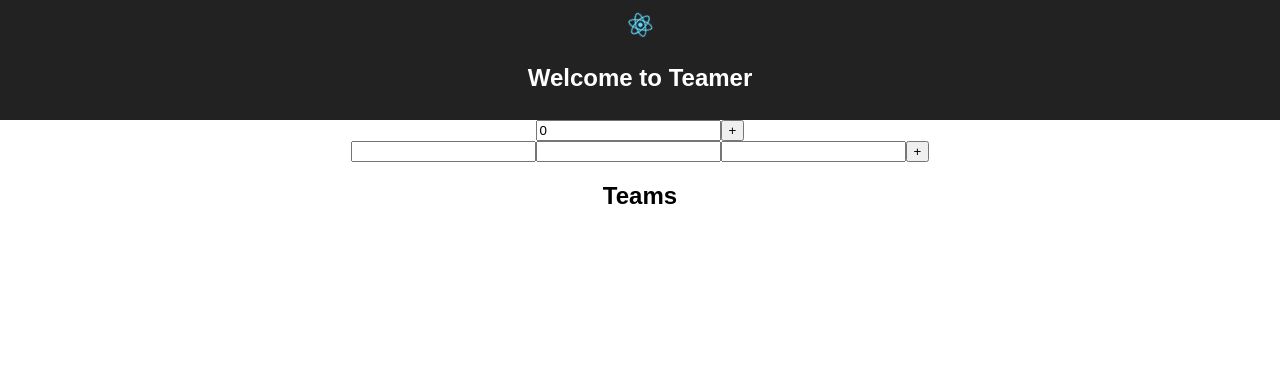
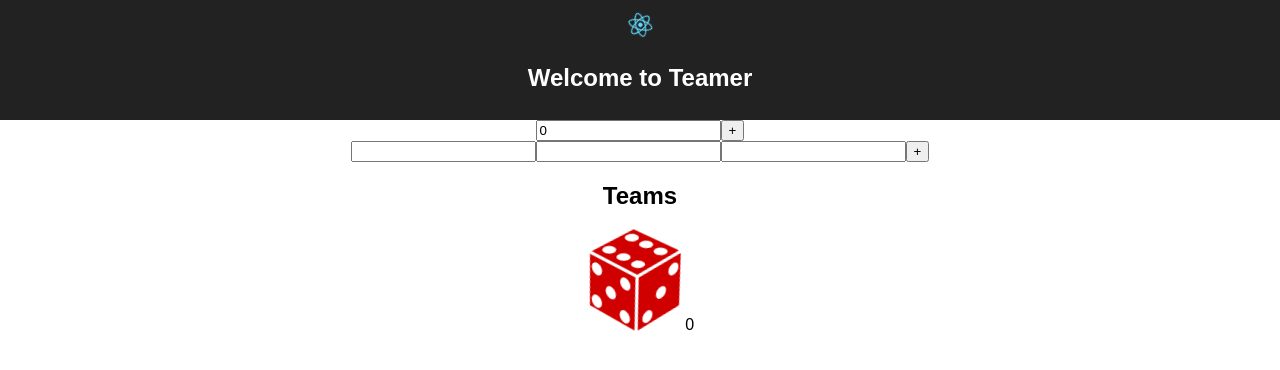
Before and after one commit to kriswep/react-teamer, a React (Create React App) app: page / in a window 1280 px wide. Shown: the top 370 px of the page. Built offline with nearby package versions, Linux system fonts and the light colour scheme.

Commit message:
add simple dice

```diff
--- a/src/container/Teamer.js
+++ b/src/container/Teamer.js
@@ -2,6 +2,7 @@ import React, { Component } from 'react';
 
 import Teams from './Teams';
 import Rules from './Rules';
+import Dicer from '../presentation/Dicer';
 
 class Teamer extends Component {
   constructor(props) {
@@ -12,7 +13,8 @@ class Teamer extends Component {
       rules: {
         members: 0
       },
-      teams: []
+      teams: [],
+      lastTeamAddedInto: 0,
     }
   }
   // Lifecycle method
@@ -21,8 +23,6 @@ class Teamer extends Component {
 
   setRules(rules) {
     this.setState({ rules: rules });
-    console.log(this.state.rules);
-
   }
 
   addTeam(team) {
@@ -37,7 +37,12 @@ class Teamer extends Component {
       return null;
     });
 
-    this.setState({ teams: newTeams});
+    this.setState({ teams: newTeams });
+  }
+
+  dice() {
+    let lastTeamAddedInto = Math.floor(Math.random() * this.state.teams.length);
+    this.setState({ lastTeamAddedInto: lastTeamAddedInto });
   }
 
   render() {
@@ -51,7 +56,10 @@ class Teamer extends Component {
           {...this.state}
           addTeam={this.addTeam.bind(this) }
           removeTeam={this.removeTeam.bind(this) }
-
+          />
+        <Dicer
+          dice={this.dice.bind(this) }
+          lastTeamAddedInto={this.state.lastTeamAddedInto}
           />
       </div>
     )
--- /dev/null
+++ b/src/presentation/Dice.css
@@ -0,0 +1,8 @@
+.Dice {
+  animation: Dice-spin infinite 4s ease-in-out;
+  height: 100px;
+}
+@keyframes Dice-spin {
+  from { transform: rotate(0deg); }
+  to { transform: rotate(360deg); }
+}
--- /dev/null
+++ b/src/presentation/Dicer.js
@@ -0,0 +1,19 @@
+import React, { Component } from 'react';
+import dice from './dice.svg';
+import './Dice.css';
+
+class Dicer extends Component {
+  render() {
+    return (
+      <div>
+        <span onClick={this.props.dice} >
+          <img src={dice} className="Dice" alt="dice" />
+        </span>
+        <span>{this.props.lastTeamAddedInto}</span>
+      </div>
+    )
+  }
+
+}
+
+export default Dicer;
--- a/src/presentation/NavLink.css
+++ /dev/null
@@ -1,3 +0,0 @@
-.active {
-  color: green;
-}
```
Also changed, not shown: src/presentation/NavLink.js (deleted, +0 -10 lines), src/presentation/dice.svg (added).
